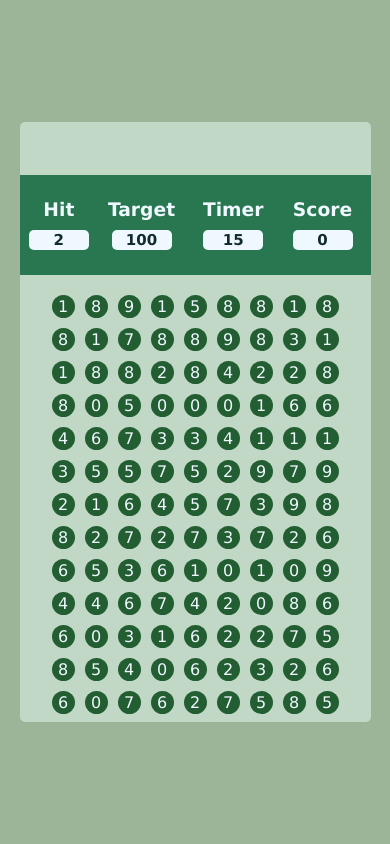
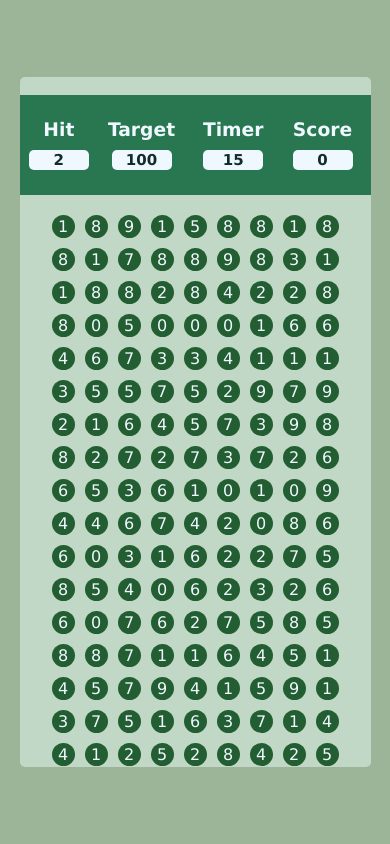
Before and after one commit to raj572/Bubble-Game, a plain HTML site: page index.html in a window 390 px wide. Drawn offline with Linux system fonts and the light colour scheme.

Commit message:
Update responsive.css

```diff
--- a/responsive.css
+++ b/responsive.css
@@ -4,7 +4,7 @@
         width: 100%;
     }
     .panel{
-        height: 600px;
+        height: 690px;
         width: 90%;
     }
     .elem{
@@ -22,7 +22,7 @@
     .tpanel{
         padding: 0px 1%;
         margin: 0%;
-        margin-top: 15%;
+        margin-top: 5%;
     }
     .bpanel{
         overflow: hidden;
```
